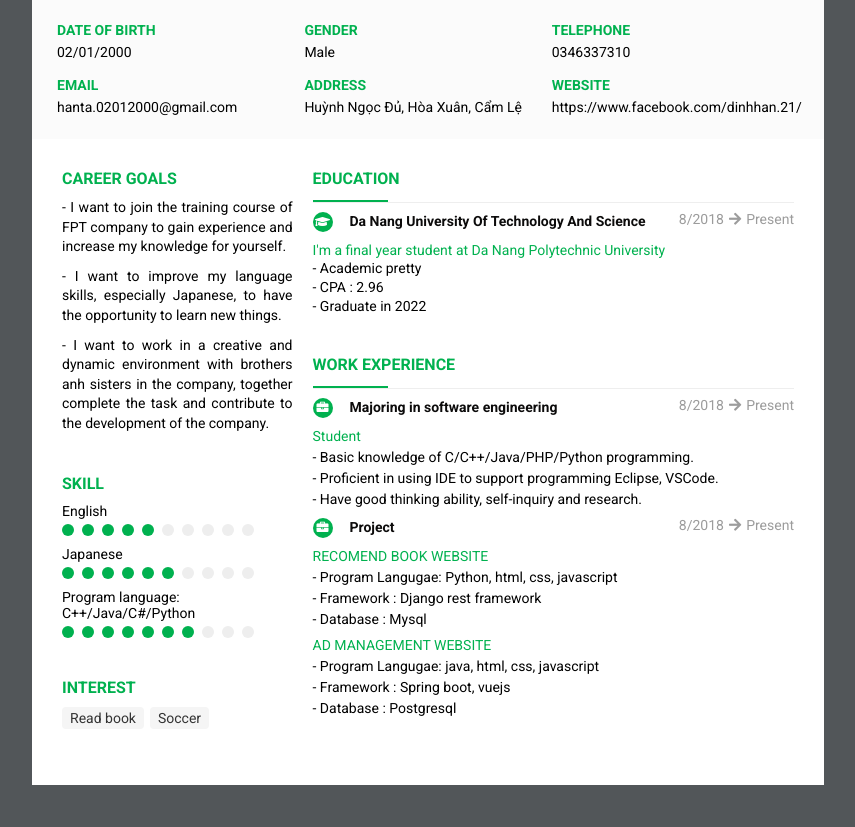
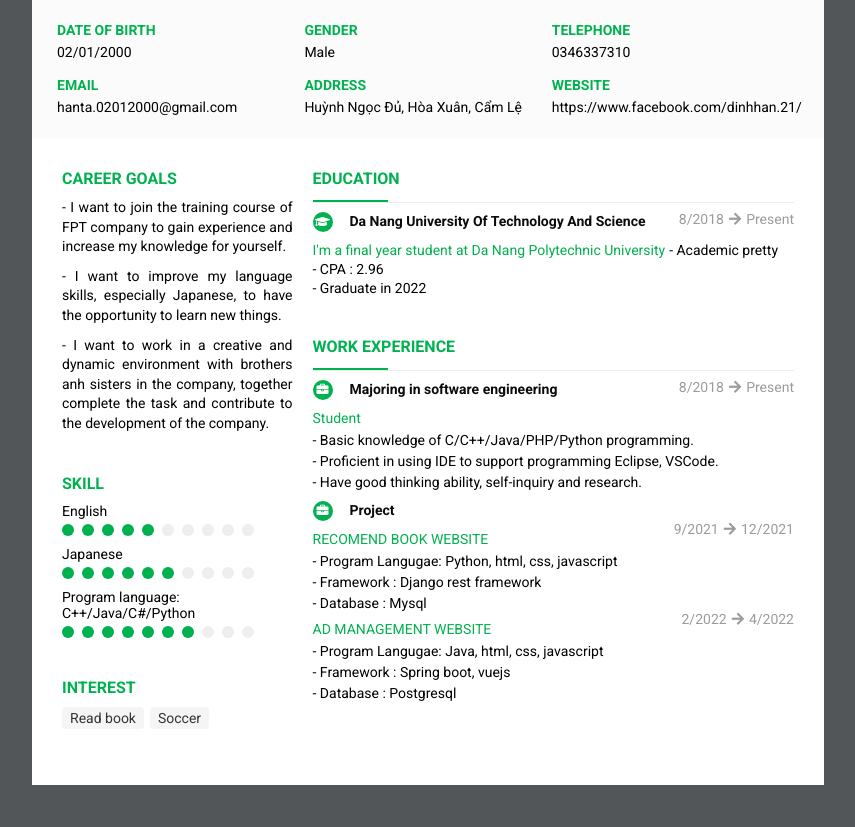
Before and after one commit to TDH0201/CV-html-css, a PHP site: page / in a window 1280 px wide. Shown: the part 279-1106 px from the top of the page, without its empty margins (212-1067 px from the left). Run offline with PHP 8.4, Linux system fonts and the light colour scheme; some libraries are stand-ins or nearby versions.

Commit message:
update date of project

```diff
--- a/index.html
+++ b/index.html
@@ -173,17 +173,19 @@
 							<div class="education-wrap" style="margin-top: 10px;">
 								<i class='fa fa-briefcase icon-education'></i>
 								<span class="education-title" >Project</span>
-								<div class="education-time">8/2018<i class='fas fa-arrow-right icon-arow-r'></i>Present</div>
+								<!-- <div class="education-time">8/2018<i class='fas fa-arrow-right icon-arow-r'></i>Present</div> -->
 							</div>
 							<div>
 								<div class="education-title-des">RECOMEND BOOK WEBSITE</div>
+								<div class="education-time-project">9/2021<i class='fas fa-arrow-right icon-arow-r'></i>12/2021</div>
 								<div class="education-content">- Program Langugae: Python, html, css, javascript </div>
 								<div class="education-content">- Framework : Django rest framework</div>
 								<div class="education-content">- Database : Mysql</div>
 							</div>
 							<div>
 								<div class="education-title-des">AD MANAGEMENT WEBSITE</div>
-								<div class="education-content">- Program Langugae: java, html, css, javascript   </div>
+								<div class="education-time-project">2/2022<i class='fas fa-arrow-right icon-arow-r'></i>4/2022</div>
+								<div class="education-content">- Program Langugae: Java, html, css, javascript   </div>
 								<div class="education-content">- Framework : Spring boot, vuejs</div>
 								<div class="education-content">- Database : Postgresql</div>
 							</div>
--- a/style.css
+++ b/style.css
@@ -280,9 +280,18 @@ body {
 	font-size: 14px;
 	margin-top: 10px;
 	color: #00b14f;
+	display: inline-block;
 }
 
 .description .education-content {
 	font-size: 14px;
 	margin-top: 5px;
 }
+
+.education-time-project {
+	display: inline-block;
+	float: right;
+	text-align: right;
+	color: #9c9c9c;
+	font-size: 14px;
+}
```
